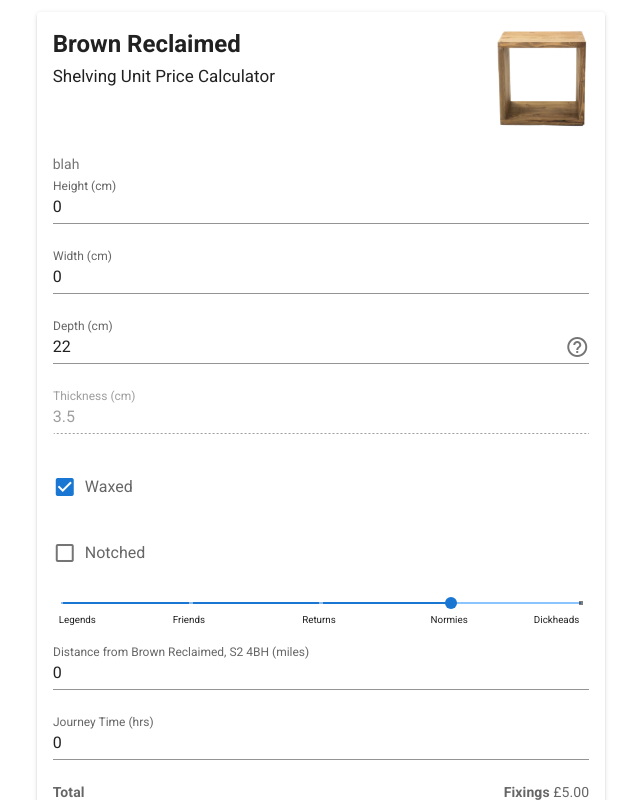
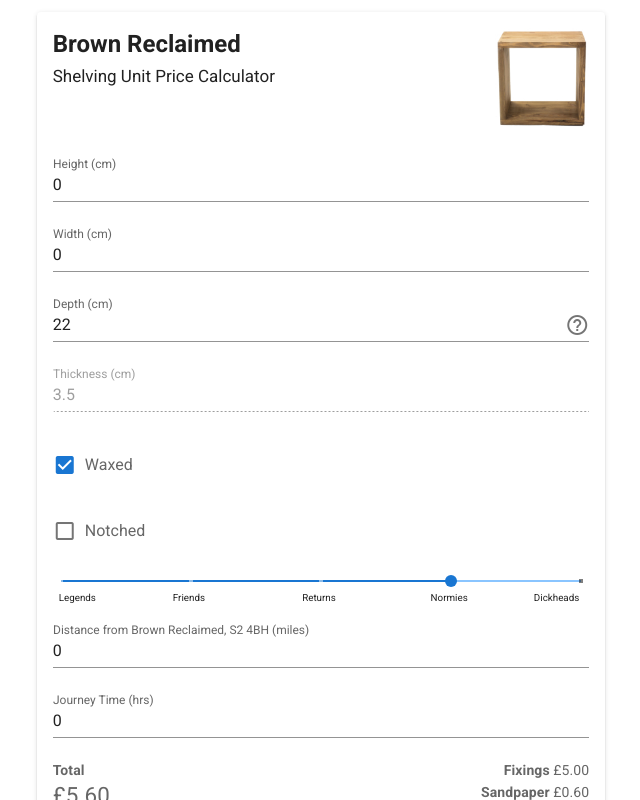
Before and after one commit to saifmode/browncalc, a Nuxt app: page / in a window 1280 px wide. Shown: the top 800 px of the page, without its empty margins (319-959 px from the left). Built offline with nearby package versions, Linux system fonts and the light colour scheme.

Commit message:
Replace component tag with various vfield tags

```diff
--- a/components/BRApp.vue
+++ b/components/BRApp.vue
@@ -10,15 +10,6 @@
 	data() {
 		return {
 			fields: {
-				test: {
-					attrs: {
-						id: 'blah',
-						is: 'input',
-						type: 'text',
-						placeholder: 'blah'
-					},
-					value: 'blah'
-				},
 				height: {
 					attrs: {
 						id: 'height',
--- a/components/BRForm.vue
+++ b/components/BRForm.vue
@@ -1,7 +1,22 @@
 <template>
 	<v-form>
 		<div v-for="field in fields" :key="field.attrs.id">
-			<component
+			<v-text-field
+				v-if="field.attrs.is === 'v-text-field'"
+				v-bind="field.attrs"
+				v-model="field.value"
+				:append-icon='field.help ? "mdi-help-circle-outline" : null'
+				@click:append="$store.dispatch('updateHelpText', field.help)"
+			/>
+			<v-checkbox
+				v-else-if="field.attrs.is === 'v-checkbox'"
+				v-bind="field.attrs"
+				v-model="field.value"
+				:append-icon='field.help ? "mdi-help-circle-outline" : null'
+				@click:append="$store.dispatch('updateHelpText', field.help)"
+			/>
+			<v-slider
+				v-else-if="field.attrs.is === 'v-slider'"
 				v-bind="field.attrs"
 				v-model="field.value"
 				:append-icon='field.help ? "mdi-help-circle-outline" : null'
```
